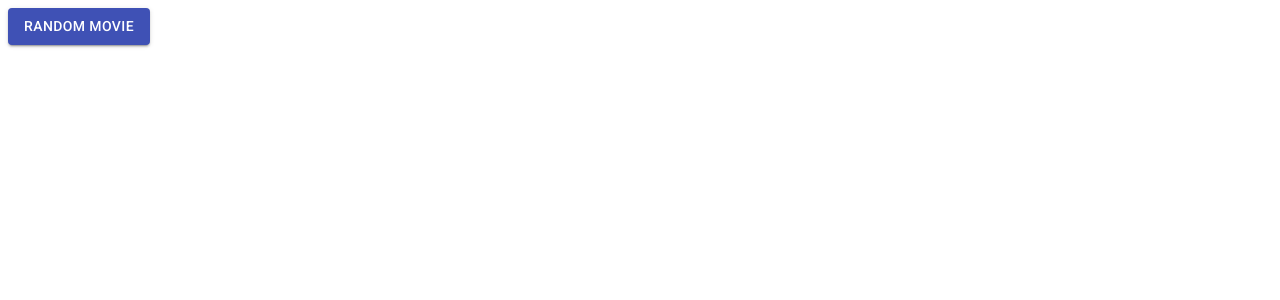
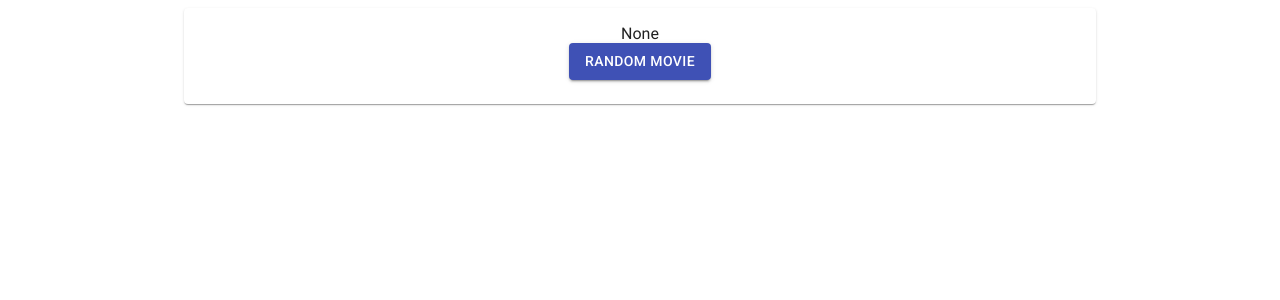
Before and after one commit to wanzulfikri/random-movie, a React (Create React App) app: page / in a window 1280 px wide. Shown: the top 300 px of the page. Built offline with nearby package versions, Linux system fonts and the light colour scheme.

Commit message:
Add grid for randomise button and movie title

```diff
--- a/src/App.js
+++ b/src/App.js
@@ -1,19 +1,46 @@
-import React from "react";
+import React, { useState } from "react";
 import Button from "@material-ui/core/Button";
+import Container from "@material-ui/core/Container";
+import Grid from "@material-ui/core/Grid";
+import Card from "@material-ui/core/Card";
+import CardContent from "@material-ui/core/CardContent";
 import "./App.css";
 import fetchRandomMovie from "./api/fetchMovie";
 
-async function handleClick(e) {
-  const movieRequest = await fetchRandomMovie();
-  console.log(movieRequest);
+function handleClick(setState) {
+  const promise = fetchRandomMovie();
+  const fetchedMovie = promise
+    .then(function(response) {
+      setState(response.data);
+    })
+    .catch(function(error) {
+      console.log(error);
+    });
 }
 
 function App() {
+  const [movie, setMovie] = useState(null);
+  // const { title } = movie;
   return (
     <div className="App">
-      <Button onClick={handleClick} variant="contained" color="primary">
-        Random Movie
-      </Button>
+      <Container maxWidth="md">
+        <Card>
+          <CardContent>
+            <Grid container justify="center">
+              {movie ? movie.Title : "None"}
+            </Grid>
+            <Grid container justify="center">
+              <Button
+                onClick={() => handleClick(setMovie)}
+                variant="contained"
+                color="primary"
+              >
+                Random Movie
+              </Button>
+            </Grid>
+          </CardContent>
+        </Card>
+      </Container>
     </div>
   );
 }
--- a/src/api/fetchMovie.js
+++ b/src/api/fetchMovie.js
@@ -1,15 +1,8 @@
 import axios from "axios";
 
 // WIP
-async function fetchRandomMovie() {
-  return await axios
-    .get("http://www.omdbapi.com/?apikey=819fc38b&i=tt0000001")
-    .then(function(response) {
-      return response.data;
-    })
-    .catch(function(error) {
-      console.log(error);
-    });
+function fetchRandomMovie() {
+  return axios.get("http://www.omdbapi.com/?apikey=819fc38b&i=tt0000001");
 }
 
 export default fetchRandomMovie;
```
